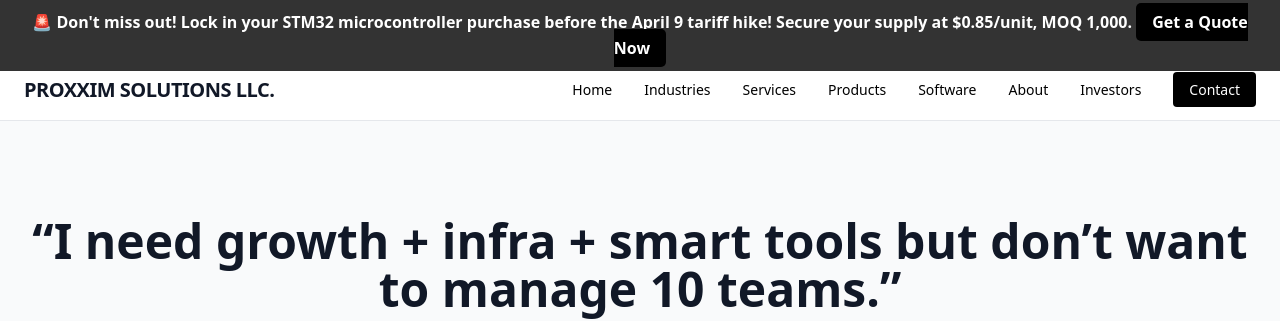
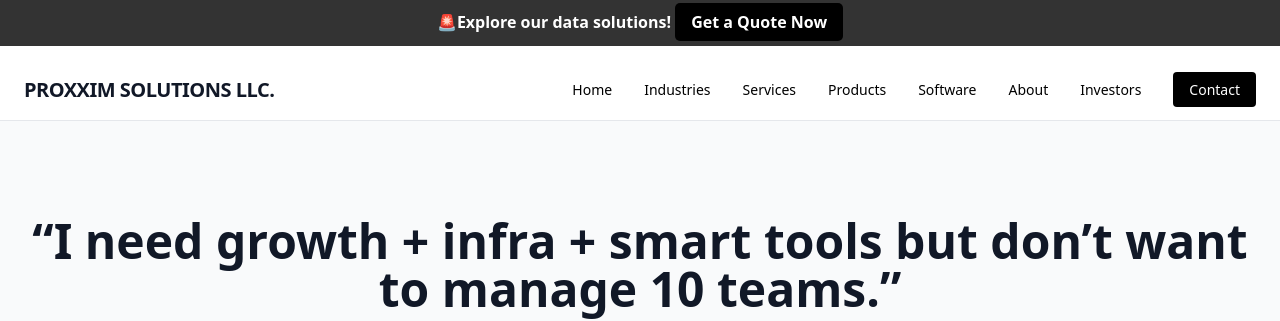
Before and after one commit to o3e45/proxxim, a plain HTML site: page index.html in a window 1280 px wide. Shown: the top 321 px of the page. Drawn offline with nearby package versions, Linux system fonts and the light colour scheme; a script that the page names is missing.

Commit message:
Update index.html

```diff
--- a/index.html
+++ b/index.html
@@ -73,7 +73,7 @@ body {
 <body class="bg-white text-gray-900 font-sans">
   <!-- Top Nav -->
   <div class="top-banner">
-    <p>🚨 Don't miss out! Lock in your STM32 microcontroller purchase before the April 9 tariff hike! Secure your supply at $0.85/unit, MOQ 1,000. <a href="./sites/Pre-Tariff-Semiconductor-april-2025.html" class="btn-black text-white">Get a Quote Now</a></p>
+    <p>🚨Explore our data solutions! <a href="../pages/contact.html" class="btn-black text-white">Get a Quote Now</a></p>
   </div>
 
 
```
